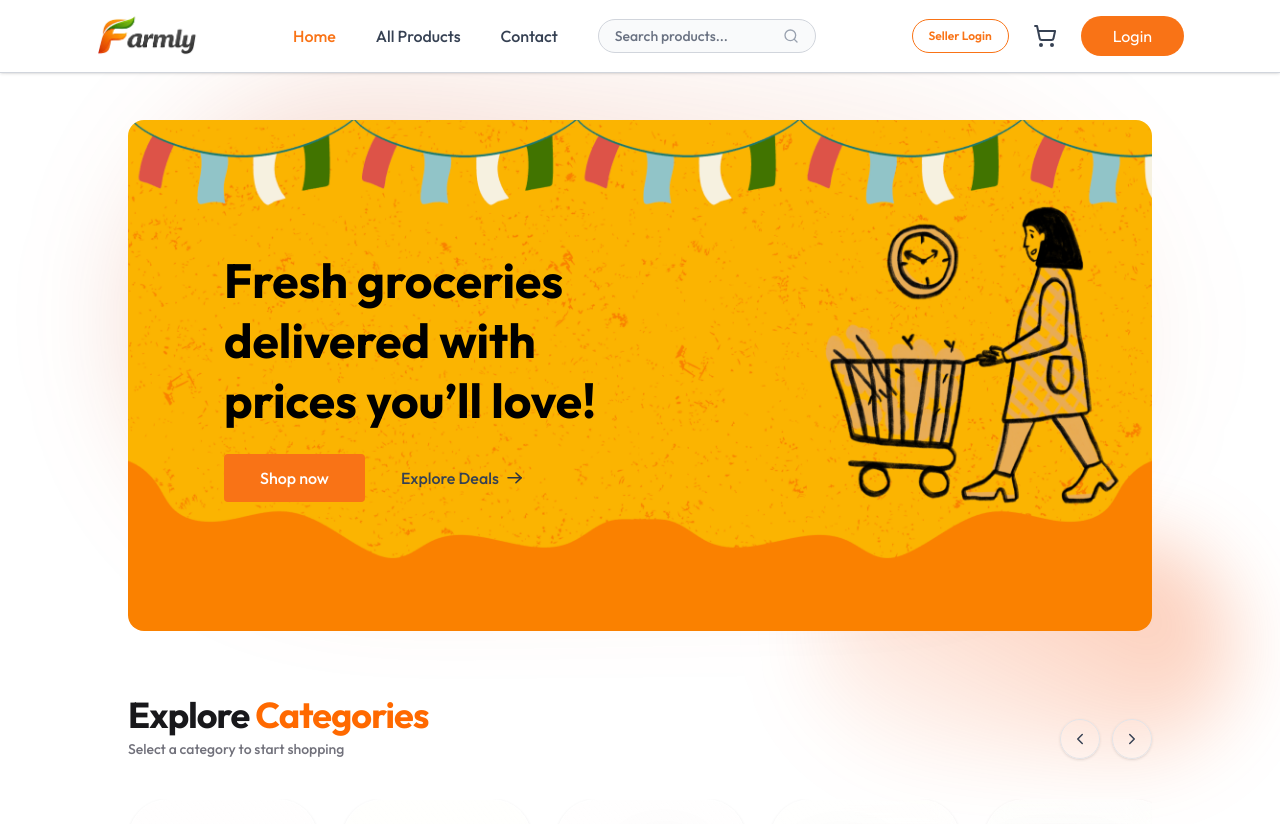
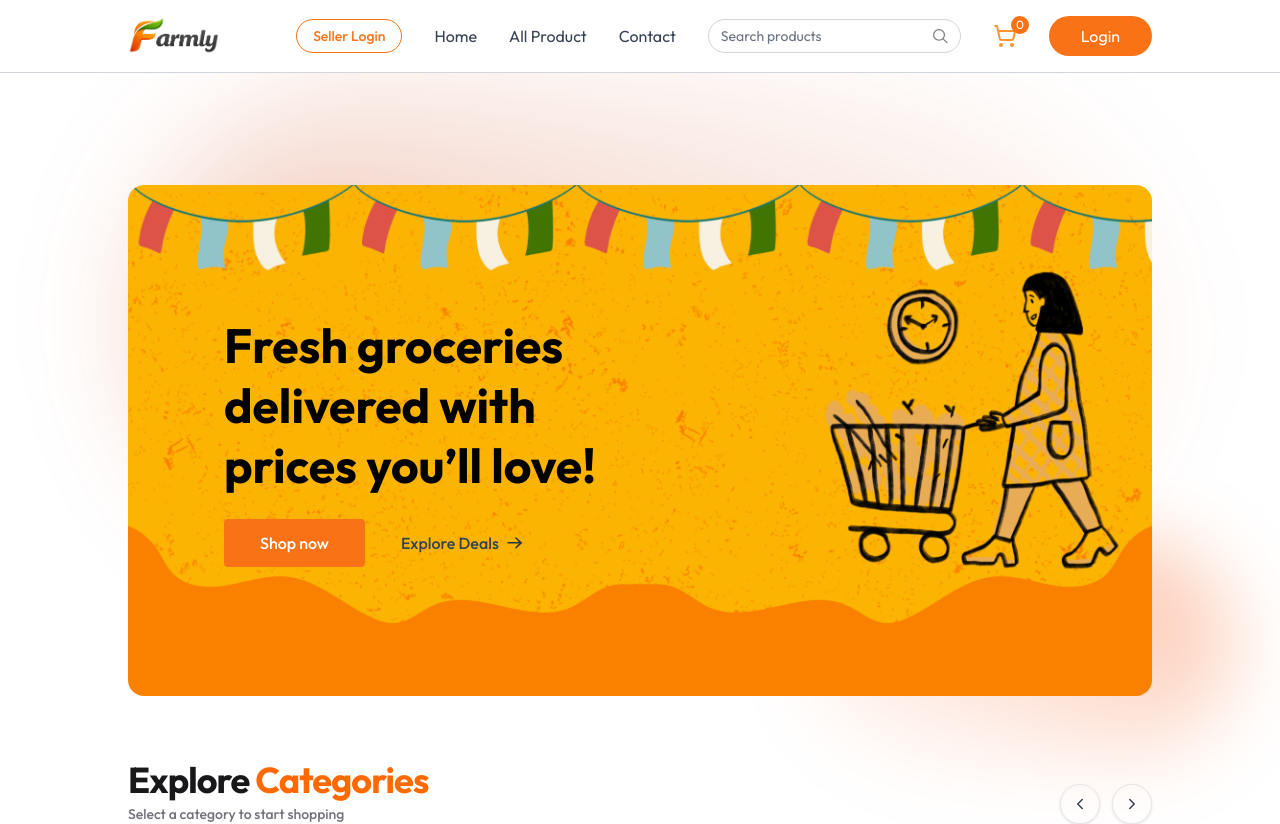
Before and after one commit to vishy00/Farmly, a React (Vite) app in the folder client/: page / in a window 1280 px wide. Shown: the top 824 px of the page. Built offline with nearby package versions, Linux system fonts and the light colour scheme; no server answers; grey boxes are pictures that could not be loaded.

Commit message:
bug fixes

```diff
--- a/client/src/components/Navbar.jsx
+++ b/client/src/components/Navbar.jsx
@@ -1,12 +1,12 @@
-import React, { useEffect, useState } from 'react'
+import React, { useEffect } from 'react'
 import { NavLink } from 'react-router-dom'
 import { assets } from '../assets/assets'
 import { useAppContext } from '../context/AppContext'
 import toast from 'react-hot-toast'
-import { ShoppingCart, CircleUserRound, Menu, X, Search } from 'lucide-react'
+import { ShoppingCart, CircleUserRound } from 'lucide-react'
 
 const Navbar = () => {
-    const [open, setOpen] = useState(false)
+    const [open, setOpen] = React.useState(false)
     const { user, setUser, setShowUserLogin, navigate, searchQuery, setSearchQuery, getCartCount, axios } = useAppContext();
 
     const logout = async () => {
@@ -15,7 +15,6 @@ const Navbar = () => {
             if (data.success) {
                 toast.success(data.message);
                 setUser(null);
-                setOpen(false); // Close sidebar on logout
                 navigate("/")
             } else {
                 toast.error(data.message)
@@ -25,110 +24,127 @@ const Navbar = () => {
         }
     }
 
-    // Search trigger
     useEffect(() => {
         if (searchQuery.length > 0) {
             navigate("/products")
         }
-    }, [searchQuery, navigate])
+    }, [searchQuery])
+
 
     return (
         <>
-            {/* Main Navbar */}
-            <nav className="fixed top-0 left-0 w-full z-50 flex items-center justify-between px-6 md:px-16 lg:px-24 py-4 border-b border-gray-300 bg-white shadow-sm">
+        <nav className="fixed top-0 left-0 w-full z-50 flex items-center justify-between px-6 md:px-16 lg:px-24 xl:px-32 py-4 border-b border-gray-300 bg-white relative transition-all">
 
-                {/* Logo Section */}
-                <div className="flex items-center gap-4">
-                    <NavLink to='/' onClick={() => setOpen(false)} >
-                        <img className="h-8 md:h-10" src={assets.logo1} alt="logo" />
-                    </NavLink>
+            <div className="flex items-center gap-4">
+                <NavLink to='/' onClick={() => setOpen(false)} >
+                    <img className="h-9" src={assets.logo1} alt="logo" />
+                </NavLink>
+            </div>
+
+            {/* Desktop Menu */}
+            <div className="hidden sm:flex items-center gap-8">
+                <NavLink
+                    to="/seller/login"
+                    className="text-sm font-medium px-4 py-1.5
+                             border border-primary text-primary rounded-full
+                             hover:bg-primary hover:text-white transition"
+                >
+                    Seller Login
+                </NavLink>
+                <NavLink to='/'>Home</NavLink>
+                <NavLink to='/products'>All Product</NavLink>
+                <NavLink to='/'>Contact</NavLink>
+
+                <div className="hidden lg:flex items-center text-sm gap-2 border border-gray-300 px-3 rounded-full">
+                    <input onChange={(e) => setSearchQuery(e.target.value)} className="py-1.5 w-full bg-transparent outline-none placeholder-gray-500" type="text" placeholder="Search products" />
+                    <img src={assets.search_icon} alt='search' className='w-4 h-4' />
                 </div>
 
-                {/* Desktop Menu (sm and above) */}
-                <div className="hidden md:flex items-center gap-6 lg:gap-10 font-medium text-gray-700">
-                    <NavLink to='/' className={({isActive}) => isActive ? "text-primary" : ""}>Home</NavLink>
-                    <NavLink to='/products' className={({isActive}) => isActive ? "text-primary" : ""}>All Products</NavLink>
-                    <NavLink to='/contact' className={({isActive}) => isActive ? "text-primary" : ""}>Contact</NavLink>
+                <div
+                    onClick={() => navigate("/cart")}
+                    className="relative cursor-pointer"
+                    aria-label="Go to cart"
+                >
+                    <ShoppingCart
+                        color="#ff7a00"
+                        className="w-6 opacity-80"
+                        aria-hidden="true"
+                    />
 
-                    {/* Search Bar */}
-                    <div className="hidden lg:flex items-center text-sm gap-2 border border-gray-300 px-4 py-1.5 rounded-full bg-gray-50 focus-within:border-primary transition-all">
-                        <input
-                            onChange={(e) => setSearchQuery(e.target.value)}
-                            className="bg-transparent outline-none placeholder-gray-500 w-40"
-                            type="text"
-                            placeholder="Search products..."
-                        />
-                        <Search className='w-4 h-4 text-gray-400' />
-                    </div>
+                    <span
+                        className="absolute -top-2 -right-3 text-xs text-white bg-primary
+               w-[18px] h-[18px] flex items-center justify-center
+               rounded-full"
+                    >
+                        {getCartCount()}
+                    </span>
                 </div>
 
-                {/* Icons Section */}
-                <div className="flex items-center gap-4 md:gap-6">
-                    <NavLink to="/seller/login" className="hidden sm:block text-xs font-semibold px-4 py-2 border border-primary text-primary rounded-full hover:bg-primary hover:text-white transition">
-                        Seller Login
-                    </NavLink>
 
-                    {/* Cart Icon */}
-                    <div onClick={() => navigate("/cart")} className="relative cursor-pointer">
-                        <ShoppingCart className="w-6 text-gray-700" />
-                        {getCartCount() > 0 && (
-                            <span className="absolute -top-2 -right-2 text-[10px] text-white bg-primary w-5 h-5 flex items-center justify-center rounded-full">
-                                {getCartCount()}
-                            </span>
-                        )}
-                    </div>
 
-                    {/* User Profile / Login */}
-                    {!user ? (
-                        <button onClick={() => setShowUserLogin(true)} className="hidden md:block px-8 py-2 bg-primary hover:bg-orange-600 transition text-white rounded-full">
-                            Login
-                        </button>
-                    ) : (
-                        <div className='relative group hidden md:block'>
-                            <CircleUserRound className='w-9 text-primary cursor-pointer' />
-                            <ul className="hidden group-hover:block absolute top-full right-0 bg-white shadow-xl border border-gray-100 py-2 w-48 rounded-lg mt-1 transition-all">
-                                <li onClick={() => navigate("my-orders")} className='px-4 py-2 hover:bg-gray-50 cursor-pointer'>My Orders</li>
-                                <li onClick={logout} className='px-4 py-2 hover:bg-gray-50 cursor-pointer text-red-500'>Logout</li>
+                {!user ? (
+                    <button onClick={() => setShowUserLogin(true)} className="cursor-pointer px-8 py-2 bg-primary hover:bg-primary-dull transition text-white rounded-full">
+                        Login
+                    </button>)
+                    : (
+                        <div className='relative group'>
+                            <CircleUserRound color="#F97316" className='w-10'/>
+                            <ul className="hidden group-hover:block absolute top-10 right-0 bg-white shadow-md
+                            border border-gray-200 py-2.5 w-40 rounded-md text-sm z-40">
+                                <li onClick={() => navigate("my-orders")} className='p-1.5 pl-3 hover:bg-primary/10 cursor-pointer'>My Orders</li>
+                                <li onClick={logout} className='p-1.5 pl-3 hover:bg-primary/10 cursor-pointer'>Logout</li>
                             </ul>
                         </div>
-                    )}
+                    )
+                }
+            </div>
 
-                    {/* Mobile Menu Toggle Icon */}
-                    <button onClick={() => setOpen(true)} className="md:hidden p-1">
-                        <Menu className="w-7 text-gray-700" />
-                    </button>
+            <div className='flex items-center gap-6 sm:hidden'>
+                <div onClick={() => navigate("/cart")} className="relative cursor-pointer">
+                    <img src={assets.nav_cart_icon} alt='cart' className='w-6 opacity-80' />
+                    <button className="absolute -top-2 -right-3 text-xs text-white bg-primary w-[18px]
+                    h-[18px] rounded-full">{getCartCount()}</button>
                 </div>
 
-                {/* --- MOBILE SIDEBAR --- */}
-                <div className={`fixed top-0 right-0 bottom-0 bg-white z-[60] transition-all duration-300 shadow-2xl ${open ? 'w-full' : 'w-0 overflow-hidden'}`}>
-                    <div className='flex flex-col text-gray-600 h-full'>
-                        <div className='flex items-center justify-between p-5 border-b'>
-                            <img className="h-8" src={assets.logo1} alt="logo" />
-                            <X onClick={() => setOpen(false)} className="w-7 cursor-pointer text-gray-500" />
-                        </div>
+                <button onClick={() => open ? setOpen(false) : setOpen(true)} aria-label="Menu" className="">
+                    {/* Menu Icon SVG */}
+                    <img src={assets.menu_icon} alt='menu' />
+                </button>
+            </div>
 
-                        <div className='flex flex-col gap-2 p-5 text-lg font-medium'>
-                            <NavLink onClick={() => setOpen(false)} className='py-2 border-b' to='/'>Home</NavLink>
-                            <NavLink onClick={() => setOpen(false)} className='py-2 border-b' to='/products'>All Products</NavLink>
-                            <NavLink onClick={() => setOpen(false)} className='py-2 border-b' to='/seller/login'>Become a Seller</NavLink>
+            {/* Mobile Menu */}
+            {open && (
+                <div className={`${open ? 'flex' : 'hidden'} absolute top-[60px] left-0 w-full bg-white shadow-md py-4 flex-col items-start gap-2 px-5 text-sm md:hidden`}>
+                    <NavLink to="/seller/login" onClick={() => setOpen(false)}>Seller Login</NavLink>
+                    <NavLink to="/" onClick={() => setOpen(false)}>Home</NavLink>
+                    <NavLink to="/products" onClick={() => setOpen(false)} >All Product</NavLink>
 
-                            {user ? (
-                                <>
-                                    <NavLink onClick={() => setOpen(false)} className='py-2 border-b' to='/my-orders'>My Orders</NavLink>
-                                    <button onClick={logout} className='text-left py-2 border-b text-red-500'>Logout</button>
-                                </>
-                            ) : (
-                                <button onClick={() => { setOpen(false); setShowUserLogin(true); }} className='text-left py-2 border-b text-primary'>Login / Sign Up</button>
-                            )}
-                        </div>
-                    </div>
+                    {user &&
+                        <NavLink to="/products" onClick={() => setOpen(false)} >My Orders</NavLink>
+                    }
+                    <NavLink to="/" onClick={() => setOpen(false)} >Contact</NavLink>
+                    {
+                        !user ? (
+                            <button onClick={() => {
+                                setOpen(false);
+                                setShowUserLogin(true)
+                            }} className="cursor-pointer px-6 py-2 mt-2 bg-primary hover:bg-primary-dull transition text-white rounded-full text-sm">
+                                Login
+                            </button>
+                        ) : (
+                            <button onClick={logout} className="cursor-pointer px-6 py-2 mt-2 bg-primary hover:bg-primary-dull transition text-white rounded-full text-sm">
+                                Logout
+                            </button>
+                        )
+                    }
+
                 </div>
-            </nav>
+            )}
 
-            {/* Space Filler (Required because Navbar is 'fixed') */}
-            <div className="h-[72px] md:h-[80px]"></div>
+        </nav>
+        <div className="h-[72px]"></div>
         </>
     )
 }
 
-export default Navbar;
+export default Navbar
```
